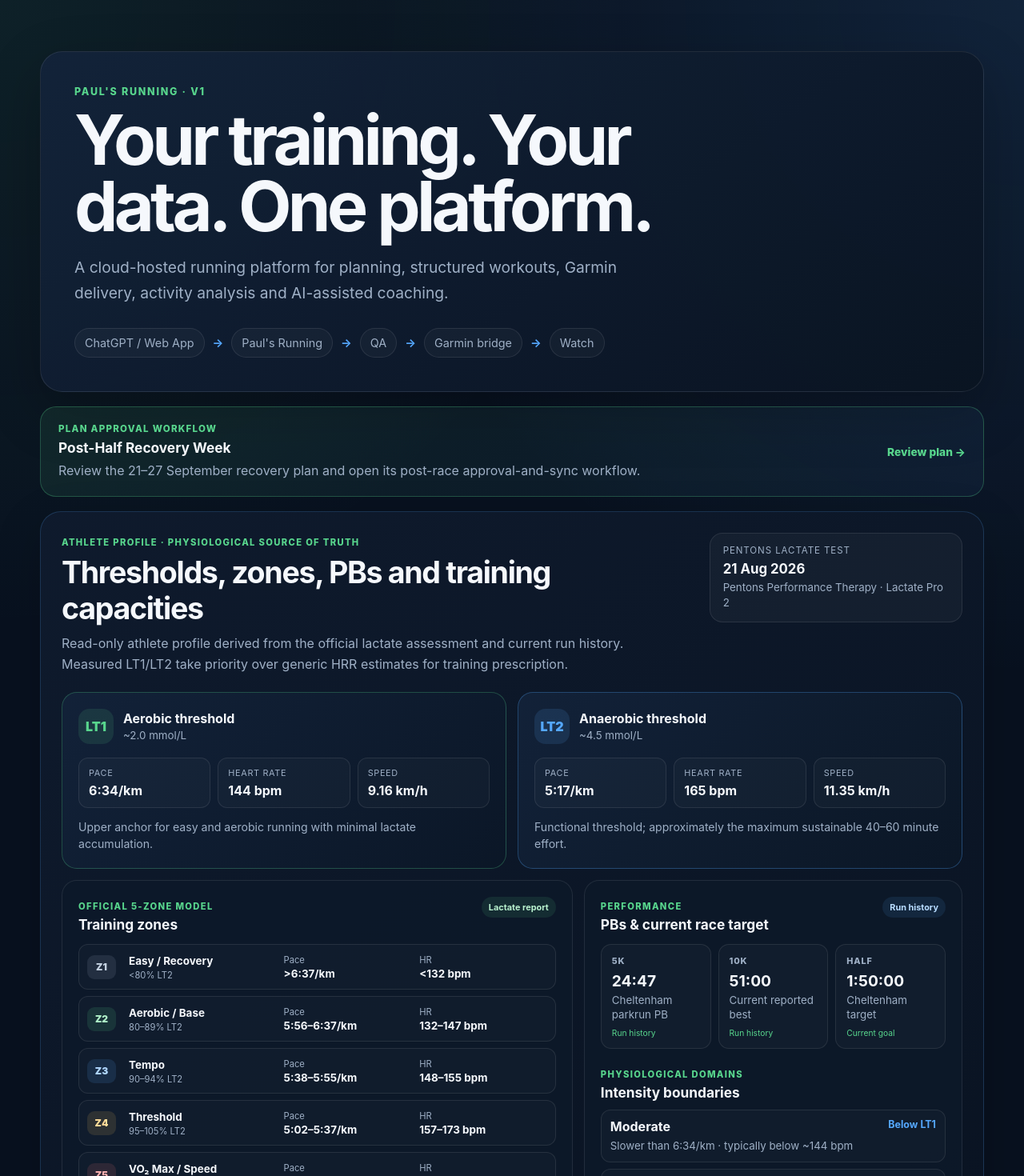
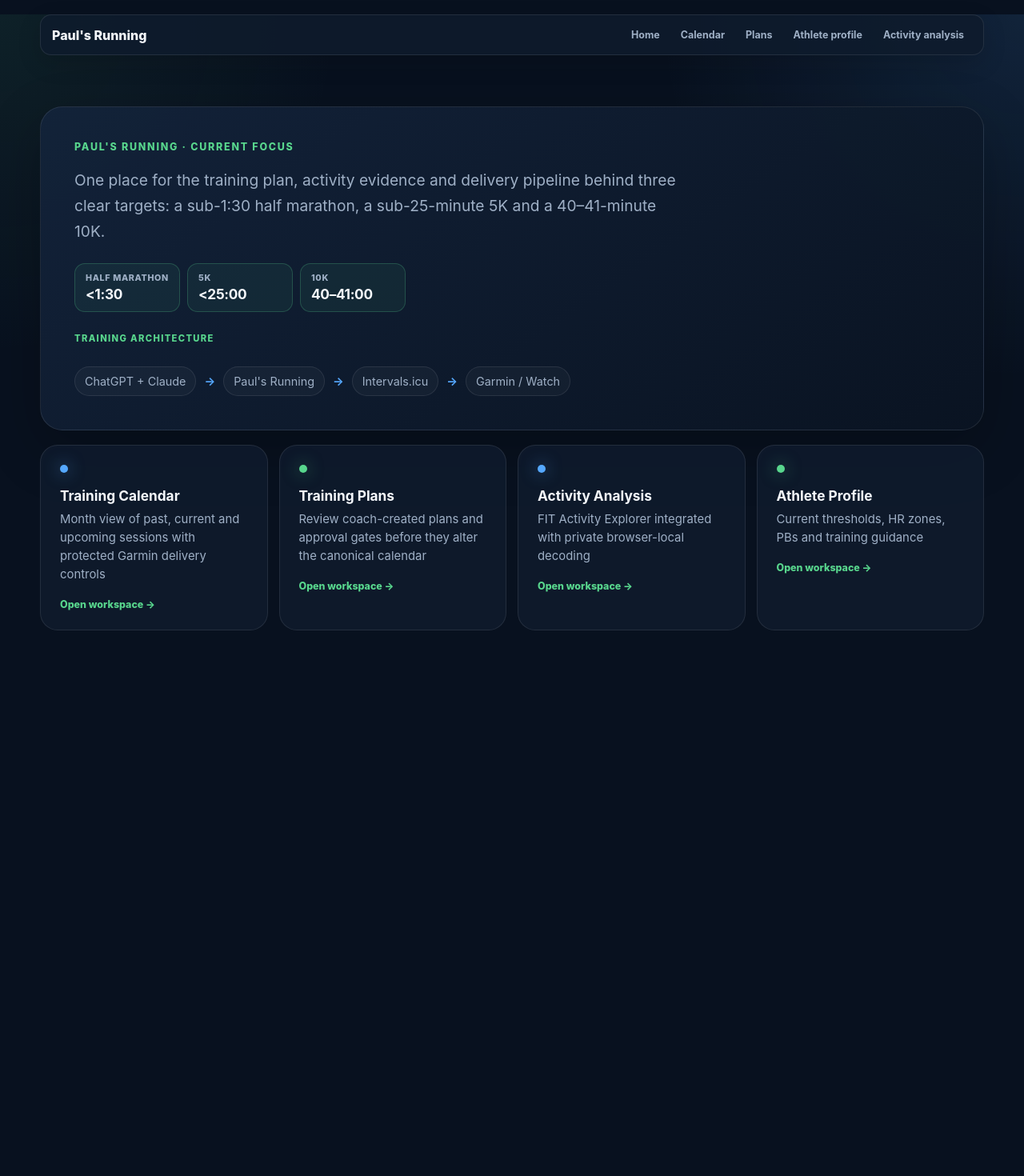
Before and after one commit to MrE84/Paul-Running-v1, a Next.js app: page / in a window 1280 px wide. Shown: the top 1470 px of the page at 80% size. After the commit the page ends 836 px from the top, so only its background shows below. Built offline with nearby package versions, Linux system fonts and the light colour scheme.

Commit message:
feat: polish running dashboard and calendar navigation

```diff
--- a/app/globals.css
+++ b/app/globals.css
@@ -9,6 +9,14 @@
   --green: #58d68d;
   --border: rgba(255,255,255,.09);
 }
+
+.homeProfile,
+.homeStatus { display: none; }
+.athleteProfile.homeProfile,
+.status.homeStatus { display: none; }
+
+.backLink { display: inline-block; margin-bottom: 18px; color: var(--muted); text-decoration: none; }
+.backLink:hover { color: var(--text); }
 
 * { box-sizing: border-box; }
 html { background: var(--bg); }
@@ -23,6 +31,12 @@ body {
   font-family: Inter, ui-sans-serif, system-ui, -apple-system, BlinkMacSystemFont, "Segoe UI", sans-serif;
 }
 
+.siteHeader { width: min(1180px, calc(100% - 32px)); margin: 18px auto 0; padding: 10px 14px; display: flex; align-items: center; justify-content: space-between; gap: 18px; border: 1px solid var(--border); border-radius: 14px; background: rgba(15,27,45,.86); box-shadow: 0 10px 30px rgba(0,0,0,.14); }
+.siteBrand { color: var(--text); font-weight: 850; text-decoration: none; white-space: nowrap; }
+.siteNav { display: flex; flex-wrap: wrap; justify-content: flex-end; gap: 6px; }
+.siteNav a { padding: 7px 10px; border-radius: 9px; color: var(--muted); font-size: .78rem; font-weight: 750; text-decoration: none; }
+.siteNav a:hover, .siteNav a:focus-visible { background: rgba(85,168,255,.12); color: var(--text); }
+
 main { width: min(1180px, calc(100% - 32px)); margin: 0 auto; padding: 64px 0 48px; }
 .hero {
   padding: 42px;
@@ -34,6 +48,10 @@ main { width: min(1180px, calc(100% - 32px)); margin: 0 auto; padding: 64px 0 48
 .eyebrow { color: var(--green); font-size: .78rem; font-weight: 800; letter-spacing: .14em; }
 h1 { max-width: 820px; margin: 12px 0 16px; font-size: clamp(2.5rem, 7vw, 5.4rem); line-height: .96; letter-spacing: -.055em; }
 .hero > p { max-width: 760px; color: var(--muted); font-size: clamp(1rem, 2vw, 1.2rem); line-height: 1.65; }
+.goalStrip { display: flex; flex-wrap: wrap; gap: 9px; margin-top: 24px; }
+.goalStrip span { display: grid; gap: 3px; min-width: 132px; padding: 11px 13px; border: 1px solid rgba(88,214,141,.24); border-radius: 13px; background: rgba(88,214,141,.07); color: var(--muted); font-size: .67rem; font-weight: 800; letter-spacing: .06em; }
+.goalStrip strong { color: var(--text); font-size: 1.08rem; letter-spacing: -.02em; }
+.architectureLabel { margin-top: 26px; color: var(--green); font-size: .7rem; font-weight: 850; letter-spacing: .12em; text-transform: uppercase; }
 .flow { display: flex; gap: 10px; align-items: center; flex-wrap: wrap; margin-top: 28px; color: var(--muted); font-size: .9rem; }
 .flow span { padding: 9px 12px; border: 1px solid var(--border); border-radius: 999px; background: rgba(255,255,255,.03); }
 .flow b { color: var(--blue); }
@@ -137,6 +155,8 @@ h1 { max-width: 820px; margin: 12px 0 16px; font-size: clamp(2.5rem, 7vw, 5.4rem
   .pbGrid, .capacityGrid { grid-template-columns: 1fr; }
 }
 @media (max-width: 600px) {
+  .siteHeader { width: min(100% - 20px, 1180px); align-items: flex-start; flex-direction: column; }
+  .siteNav { justify-content: flex-start; }
   main { width: min(100% - 20px, 1180px); padding-top: 20px; }
   .hero { padding: 26px 20px; border-radius: 22px; }
   .approvalBanner { align-items: flex-start; flex-direction: column; }
--- a/app/layout.tsx
+++ b/app/layout.tsx
@@ -1,4 +1,5 @@
 import type { Metadata } from "next";
+import Link from "next/link";
 import "./globals.css";
 
 export const metadata: Metadata = {
@@ -9,7 +10,19 @@ export const metadata: Metadata = {
 export default function RootLayout({ children }: Readonly<{ children: React.ReactNode }>) {
   return (
     <html lang="en">
-      <body>{children}</body>
+      <body>
+        <header className="siteHeader">
+          <Link className="siteBrand" href="/">Paul&apos;s Running</Link>
+          <nav className="siteNav" aria-label="Main navigation">
+            <Link href="/">Home</Link>
+            <Link href="/training-calendar">Calendar</Link>
+            <Link href="/training-plans">Plans</Link>
+            <Link href="/athlete-profile">Athlete profile</Link>
+            <Link href="/activity-analysis">Activity analysis</Link>
+          </nav>
+        </header>
+        {children}
+      </body>
     </html>
   );
 }
--- a/app/page.tsx
+++ b/app/page.tsx
@@ -3,39 +3,25 @@ import { athleteProfile } from "../lib/athlete-profile";
 
 const modules = [
   ["Training Calendar", "Month view of past, current and upcoming sessions with protected Garmin delivery controls", "/training-calendar"],
-  ["Workout Builder", "Structured intervals, threshold, easy, long-run and stride sessions", null],
   ["Training Plans", "Review coach-created plans and approval gates before they alter the canonical calendar", "/training-plans"],
-  ["QA Engine", "Validate dates, targets, repeats, pace maths and Garmin-safe structure", null],
   ["Activity Analysis", "FIT Activity Explorer integrated with private browser-local decoding", "/activity-analysis"],
-  ["Garmin Sync", "Intervals.icu initially, behind a replaceable connector layer", null],
-  ["AI Coaching", "Safe APIs for ChatGPT-led review and approved plan changes", null],
+  ["Athlete Profile", "Current thresholds, HR zones, PBs and training guidance", "/athlete-profile"],
 ] as const;
 
 export default function Home() {
   return (
     <main>
       <section className="hero">
-        <div className="eyebrow">PAUL&apos;S RUNNING · V1</div>
-        <h1>Your training. Your data. One platform.</h1>
-        <p>
-          A cloud-hosted running platform for planning, structured workouts, Garmin delivery,
-          activity analysis and AI-assisted coaching.
-        </p>
+        <div className="eyebrow">PAUL&apos;S RUNNING · CURRENT FOCUS</div>
+        <p>One place for the training plan, activity evidence and delivery pipeline behind three clear targets: a sub-1:30 half marathon, a sub-25-minute 5K and a 40–41-minute 10K.</p>
+        <div className="goalStrip"><span>HALF MARATHON <strong>&lt;1:30</strong></span><span>5K <strong>&lt;25:00</strong></span><span>10K <strong>40–41:00</strong></span></div>
+        <div className="architectureLabel">Training architecture</div>
         <div className="flow">
-          <span>ChatGPT / Web App</span><b>→</b><span>Paul&apos;s Running</span><b>→</b><span>QA</span><b>→</b><span>Garmin bridge</span><b>→</b><span>Watch</span>
+          <span>ChatGPT + Claude</span><b>→</b><span>Paul&apos;s Running</span><b>→</b><span>Intervals.icu</span><b>→</b><span>Garmin / Watch</span>
         </div>
       </section>
 
-      <Link href="/training-plans" className="approvalBanner">
-        <div>
-          <span className="approvalLabel">PLAN APPROVAL WORKFLOW</span>
-          <strong>Post-Half Recovery Week</strong>
-          <p>Review the 21–27 September recovery plan and open its post-race approval-and-sync workflow.</p>
-        </div>
-        <span className="approvalCta">Review plan →</span>
-      </Link>
-
-      <section className="athleteProfile" aria-labelledby="athlete-profile-title">
+      <section className="athleteProfile homeProfile" aria-labelledby="athlete-profile-title">
         <div className="athleteProfileHeader">
           <div>
             <span className="sectionKicker">ATHLETE PROFILE · PHYSIOLOGICAL SOURCE OF TRUTH</span>
@@ -144,7 +130,7 @@ export default function Home() {
         })}
       </section>
 
-      <section className="status">
+      <section className="status homeStatus">
         <div>
           <span className="statusLabel">Current phase</span>
           <strong>AI Coaching &amp; Automation</strong>
--- a/app/training-calendar/training-calendar.module.css
+++ b/app/training-calendar/training-calendar.module.css
@@ -45,6 +45,12 @@
 .dayEvents { display: grid; gap: 6px; }
 .monthEvent { display: grid; gap: 4px; padding: 8px; border: 1px solid var(--border); border-left-width: 3px; border-radius: 10px; background: rgba(255,255,255,.035); }
 .monthEvent strong { font-size: .76rem; line-height: 1.25; overflow-wrap: anywhere; }
+.eventLink { display: block; color: inherit; text-decoration: none; }
+.eventLink:hover strong { color: var(--green); }
+.eventActions { display: flex; flex-wrap: wrap; gap: 8px; align-items: center; }
+.deleteButton { border: 1px solid rgba(255,130,130,.4); border-radius: 9px; background: rgba(255,100,100,.08); color: #ffb0b0; padding: 7px 10px; font: inherit; font-size: .76rem; font-weight: 800; cursor: pointer; }
+.deleteButton:hover:not(:disabled) { background: rgba(255,100,100,.18); }
+.deleteButton:disabled { opacity: .45; cursor: not-allowed; }
 .eventTopline { display: flex; align-items: center; justify-content: space-between; gap: 6px; }
 .eventTopline span, .eventTopline small, .deliveryState { color: var(--muted); font-size: .66rem; }
 .eventTopline small { text-transform: capitalize; }
--- a/lib/athlete-profile.ts
+++ b/lib/athlete-profile.ts
@@ -1,10 +1,10 @@
 export const athleteProfile = {
   test: {
-    name: "Pentons Lactate Test",
-    date: "21 Aug 2026",
-    clinic: "Pentons Performance Therapy",
-    analyser: "Lactate Pro 2",
-    note: "Official Pentons / Proven Performance athlete report",
+    name: "Current athlete state",
+    date: "29 Sep 2026",
+    clinic: "Reported by Paul",
+    analyser: "Running HR capacity",
+    note: "Current threshold state supersedes the historical lactate-test HR anchor",
   },
   thresholds: [
     {
@@ -19,24 +19,24 @@ export const athleteProfile = {
     {
       key: "LT2",
       name: "Anaerobic threshold",
-      pace: "5:17/km",
-      speed: "11.35 km/h",
-      heartRate: "165 bpm",
-      lactate: "~4.5 mmol/L",
-      description: "Functional threshold; approximately the maximum sustainable 40–60 minute effort.",
+      pace: "Not recorded",
+      speed: "Not recorded",
+      heartRate: "176 bpm",
+      lactate: "Current LTHR",
+      description: "Current heart-rate threshold used for training prescription and Garmin workouts.",
     },
   ],
   zones: [
-    { zone: "Z1", name: "Easy / Recovery", pace: ">6:37/km", heartRate: "<132 bpm", share: "<80% LT2" },
-    { zone: "Z2", name: "Aerobic / Base", pace: "5:56–6:37/km", heartRate: "132–147 bpm", share: "80–89% LT2" },
-    { zone: "Z3", name: "Tempo", pace: "5:38–5:55/km", heartRate: "148–155 bpm", share: "90–94% LT2" },
-    { zone: "Z4", name: "Threshold", pace: "5:02–5:37/km", heartRate: "157–173 bpm", share: "95–105% LT2" },
-    { zone: "Z5", name: "VO₂ Max / Speed", pace: "<5:02/km", heartRate: ">173 bpm", share: ">105% LT2" },
+    { zone: "Z1", name: "Recovery", pace: "Use effort", heartRate: "≤149 bpm", share: "<85% LTHR" },
+    { zone: "Z2", name: "Aerobic", pace: "Use effort", heartRate: "150–157 bpm", share: "85–89% LTHR" },
+    { zone: "Z3", name: "Tempo", pace: "Use effort", heartRate: "158–166 bpm", share: "90–94% LTHR" },
+    { zone: "Z4", name: "Sub-threshold", pace: "Use effort", heartRate: "167–175 bpm", share: "95–99% LTHR" },
+    { zone: "Z5", name: "Threshold+", pace: "Use effort", heartRate: "176–198 bpm", share: "≥100% LTHR" },
   ],
   domains: [
     { name: "Moderate", range: "Below LT1", detail: "Slower than 6:34/km · typically below ~144 bpm" },
-    { name: "Heavy", range: "LT1 → LT2", detail: "6:34 → 5:17/km · ~144–165 bpm" },
-    { name: "Severe", range: "Above LT2", detail: "Faster than 5:17/km · typically above ~165 bpm" },
+    { name: "Sub-threshold", range: "Z4", detail: "167–175 bpm · 95–99% of current LTHR" },
+    { name: "Threshold+", range: "Z5", detail: "176–198 bpm · at or above current LTHR" },
   ],
   personalBests: [
     { distance: "5K", value: "24:47", detail: "Cheltenham parkrun PB", source: "Run history" },
```
Also changed, not shown: app/athlete-profile/page.tsx (added, +13 -0 lines), app/training-calendar/TrainingCalendarClient.tsx (+32 -4 lines).
